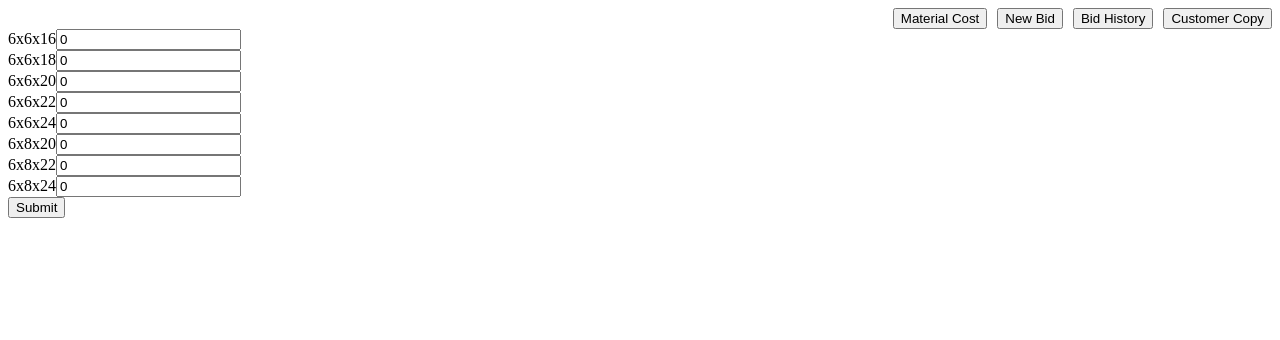
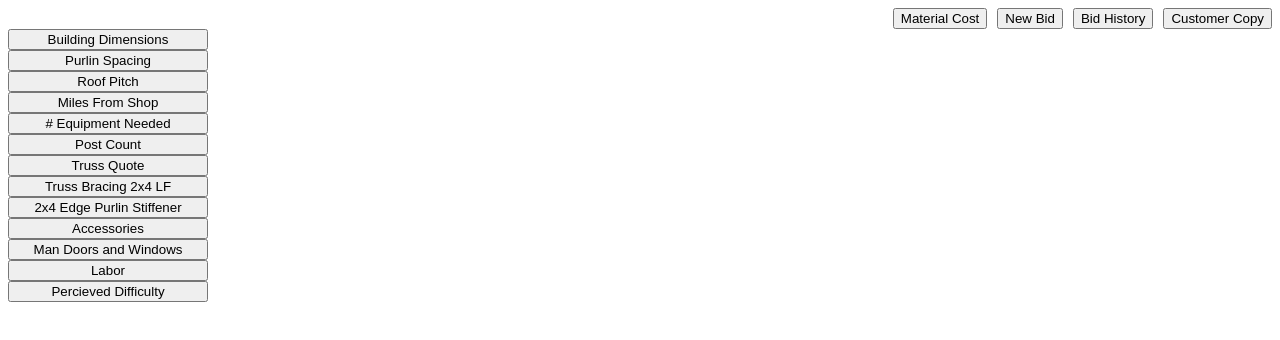
Before and after one commit to ryancriswell/WallaceBidGenerator, a React (Create React App) app in the folder bid_sheet/: page / in a window 1280 px wide. Shown: the top 340 px of the page. Built offline with nearby package versions, Linux system fonts and the light colour scheme.

Commit message:
Added conditional field rendering depending on button press.

```diff
--- a/bid_sheet/public/styles.css
+++ b/bid_sheet/public/styles.css
@@ -6,8 +6,13 @@
   margin-left: 10px;
 }
 
-#Navbar_button-wrapper{
+#Navbar_button-container{
   display: flex;
   margin-left: auto;
   justify-content: flex-end;
 }
+
+#bidFieldsNavigator_button-container{
+  display: grid;
+  grid-template-columns: 200px;
+}
--- a/bid_sheet/src/App.js
+++ b/bid_sheet/src/App.js
@@ -1,11 +1,11 @@
 import Navbar from "./components/Navbar";
-import PostCount from "./components/PostCount";
+import BidFieldsRenderer from "./components/BidFieldsRenderer";
 
 function App() {
   return (
     <div>
       <Navbar/>
-      <PostCount/>
+      <BidFieldsRenderer/>
     </div>
   );
 }
--- /dev/null
+++ b/bid_sheet/src/components/BidFields.js
@@ -0,0 +1,21 @@
+export {postsFields, buildingDimensionsFields}
+
+const postsFields={
+    name: "Post Count",
+    state: [
+    {name: "6x6x16", value: 0},
+    {name: "6x6x18", value: 0},
+    {name: "6x6x20", value: 0},
+    {name: "6x6x22", value: 0},
+    {name: "6x6x24", value: 0},
+    {name: "6x8x20", value: 0},
+    {name: "6x8x22", value: 0},
+    {name: "6x8x24", value: 0}]}
+
+const buildingDimensionsFields={
+    name: "Building Dimensions",
+    state: [
+    {name: "Length", value: 0},
+    {name: "Width", value: 0},
+    {name: "Height", value: 0},
+    {name: "Overhang", value: 0}]}
--- /dev/null
+++ b/bid_sheet/src/components/BidFieldsNavigator.js
@@ -0,0 +1,38 @@
+const allButtonText = [
+    "Building Dimensions",
+    "Purlin Spacing",
+    "Roof Pitch",
+    "Miles From Shop",
+    "# Equipment Needed",
+    "Post Count",
+    "Truss Quote",
+    "Truss Bracing 2x4 LF",
+    "2x4 Edge Purlin Stiffener",
+    "Accessories",
+    "Man Doors and Windows",
+    "Labor",
+    "Percieved Difficulty"]
+
+export default function BidFieldsNavigator(props){
+
+    function createNavigatorButtons(){
+        let buttons=[]
+        for (let i=0; i<allButtonText.length; i++){
+            buttons.push(
+                <button key={i}
+                    onClick={props.onClick}
+                    className="bid-fields">
+                    {allButtonText[i]}
+                </button>
+            )
+        }
+        return(
+            buttons
+        )
+    }
+    return(
+        <div id="bidFieldsNavigator_button-container">
+            {createNavigatorButtons()}
+        </div>
+    )
+}
--- /dev/null
+++ b/bid_sheet/src/components/BidFieldsRenderer.js
@@ -0,0 +1,59 @@
+import FormModule from "./FormModule"
+import BidFieldsNavigator from "./BidFieldsNavigator"
+import {useState} from "react"
+import { postsFields,buildingDimensionsFields } from "./BidFields"
+
+/**
+ * Contains conditional rendering logic for rendering
+ * the input boxes depending on button click and state
+ * for the bid fields buttons.
+ * @returns
+ */
+export default function BidFieldsRenderer(){
+
+    const [posts,setPosts]=useState(postsFields)
+    const [buildingDimensions,setBuildingDimensions]=useState(buildingDimensionsFields)
+    const [fieldVisibility,setFieldVisibility]=useState([
+        {name: "Building Dimensions", isShown: false},
+        {name: "Post Count", isShown: false}])
+
+    function handleClick(e){
+        let buttonText = e.target.innerHTML
+        setFieldVisibility([...fieldVisibility].map(obj => {
+            if (obj.name===buttonText){
+                return {...obj, isShown: true}
+            }else{
+                return {...obj, isShown: false}
+            }
+        }))
+    }
+
+    // finds the matching object based on name from the array
+    // and returns the isShown boolean
+    function getIsShown(name){
+        for (let i=0; i<fieldVisibility.length; i++){
+            let obj=fieldVisibility[i]
+            if (obj.name === name){
+                return obj.isShown
+            }
+        }
+        // object with given name not found in array
+        return false
+    }
+
+    return(
+        <div>
+            <BidFieldsNavigator onClick={handleClick}/>
+            {getIsShown("Building Dimensions") &&
+            <FormModule
+            defaultState={buildingDimensions}
+            className="form-module_building-dimensions"
+            />}
+            {getIsShown("Post Count") &&
+            <FormModule
+            defaultState={posts}
+            className="form-module_posts"
+            />}
+        </div>
+    )
+}
--- /dev/null
+++ b/bid_sheet/src/components/FormModule.js
@@ -0,0 +1,59 @@
+import {useState} from 'react';
+
+/**
+ * props.className: The CSS class of the input boxes and labels
+ * defaultState: String[] of text values for the labels and default values
+ * for the input boxes.
+ * @param {defaultState, className} props
+ * @returns a <form> element with a number of label-input box pairs
+ */
+export default function FormModule(props){
+
+    console.log("form module rendered with props=")
+    console.log(props)
+
+    // hold the names and input box values in state
+    const [formData, setFormData] = useState(props.defaultState)
+
+    // when we change the value in the input box, update the state
+    function handleOnChange(event){
+        setFormData(formData.map(prevFormData => {
+            if (prevFormData.name === event.target.name) {
+                return {...prevFormData, value: event.target.value}
+            }
+            return prevFormData
+        }))
+    }
+
+    /**
+     * Generates a label and an input box to enter form data into.
+     * @returns Array of JSX objects which hold <label> and <input> pairs
+     */
+    function fieldMaker(){
+        let fieldCount=formData.state.length
+        let inputs = []
+        for (let i=0; i<fieldCount; i++){
+            inputs.push(
+            <div key={i}>
+                <label className={props.className}>
+                    {formData.state[i].name}
+                </label>
+                <input className={props.className}
+                    type="number"
+                    label={formData.state[i].name}
+                    name={formData.state[i].name}
+                    value={formData.state[i].value}
+                    onChange={handleOnChange}
+                />
+            </div>
+            )
+        }
+        return (inputs);
+    }
+
+    return(
+        <form>
+            {fieldMaker()}
+        </form>
+    )
+}
--- a/bid_sheet/src/components/Navbar.js
+++ b/bid_sheet/src/components/Navbar.js
@@ -1,4 +1,3 @@
-
 export default function Navbar(){
 
     /**
@@ -13,7 +12,7 @@ export default function Navbar(){
         return(buttons);
     }
     return(
-        <div id="Navbar_button-wrapper">
+        <div id="Navbar_button-container">
             {buttonMaker(["Material Cost", "New Bid",
                 "Bid History", "Customer Copy"])}
         </div>
--- a/bid_sheet/src/components/PostCount.js
+++ /dev/null
@@ -1,57 +0,0 @@
-import {useState} from 'react';
-
-export default function PostCount(){
-
-    //hold the sizes in state so when we change the module it will retain the data
-    const [formData, setFormData] = useState([
-        {size: "6x6x16", quantity: 0},
-        {size: "6x6x18", quantity: 0},
-        {size: "6x6x20", quantity: 0},
-        {size: "6x6x22", quantity: 0},
-        {size: "6x6x24", quantity: 0},
-        {size: "6x8x20", quantity: 0},
-        {size: "6x8x22", quantity: 0},
-        {size: "6x8x24", quantity: 0}])
-
-    // when we change the value in the input box, update the state
-    function handleOnChange(event){
-        setFormData(formData.map(prevFormData => {
-            if (prevFormData.size === event.target.name) {
-                return {...prevFormData, quantity: event.target.value}
-            }
-            return prevFormData
-        }))
-    }
-
-    /**
-     * Generates a label with that size and an input box to enter
-     * the quantity of that post size that is needed.
-     * @param {String[]} sizes - The size of the post
-     * @returns Array of JSX objects which hold label and input pairs
-     */
-    function postFieldMaker(){
-        let fieldCount=formData.length
-        let inputs = []
-        for (let i=0; i<fieldCount; i++){
-            inputs.push(
-            <div key={i}>
-                <label>{formData[i].size}</label>
-                <input className="PostCount_input"
-                    label={formData[i].size}
-                    name={formData[i].size}
-                    value={formData[i].quantity}
-                    onChange={handleOnChange}
-                />
-            </div>
-            )
-        }
-        return (inputs);
-    }
-
-    return(
-        <form>
-            {postFieldMaker()}
-            <input type="submit" text="Submit" />
-        </form>
-    )
-}
```
